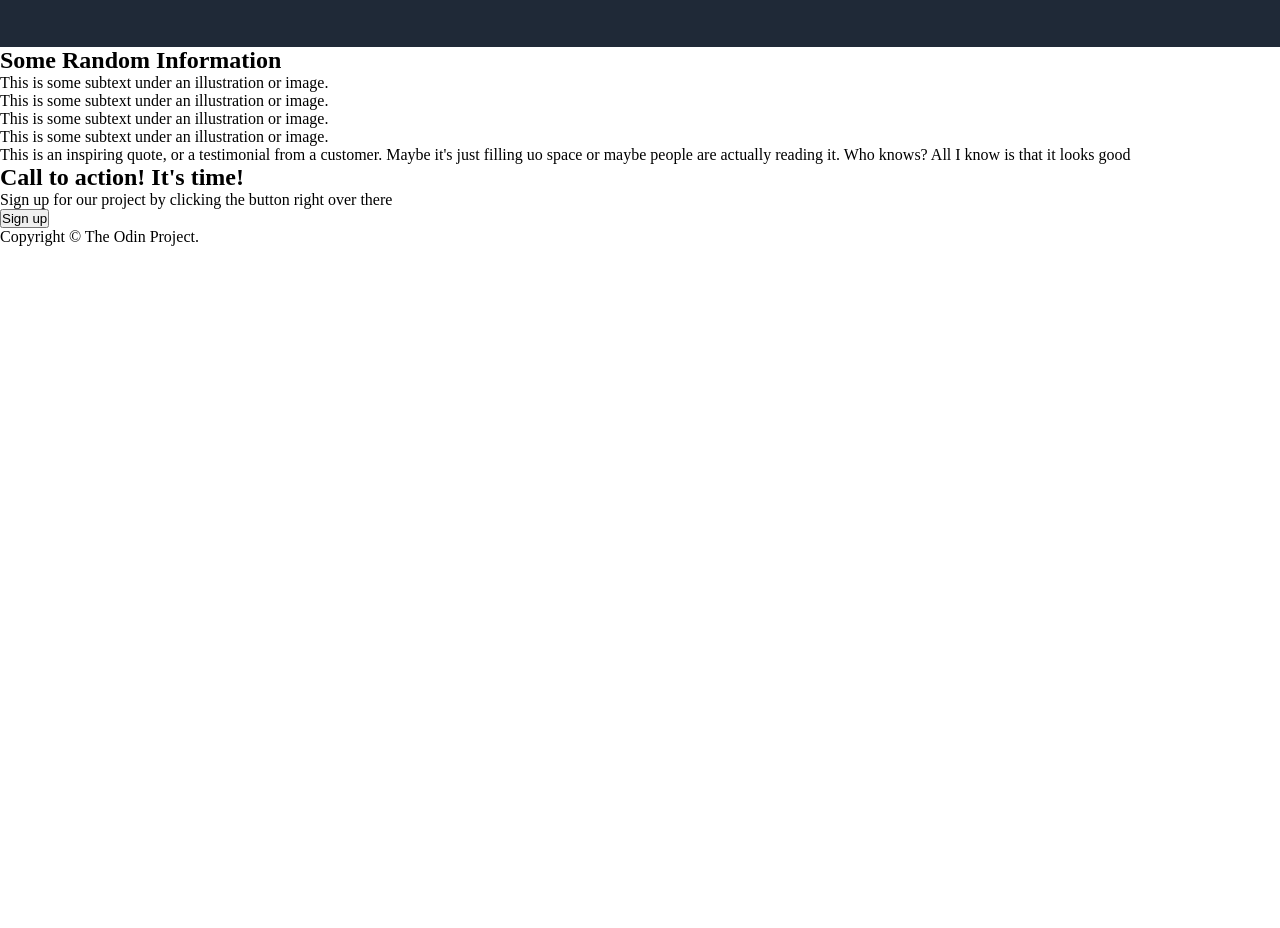
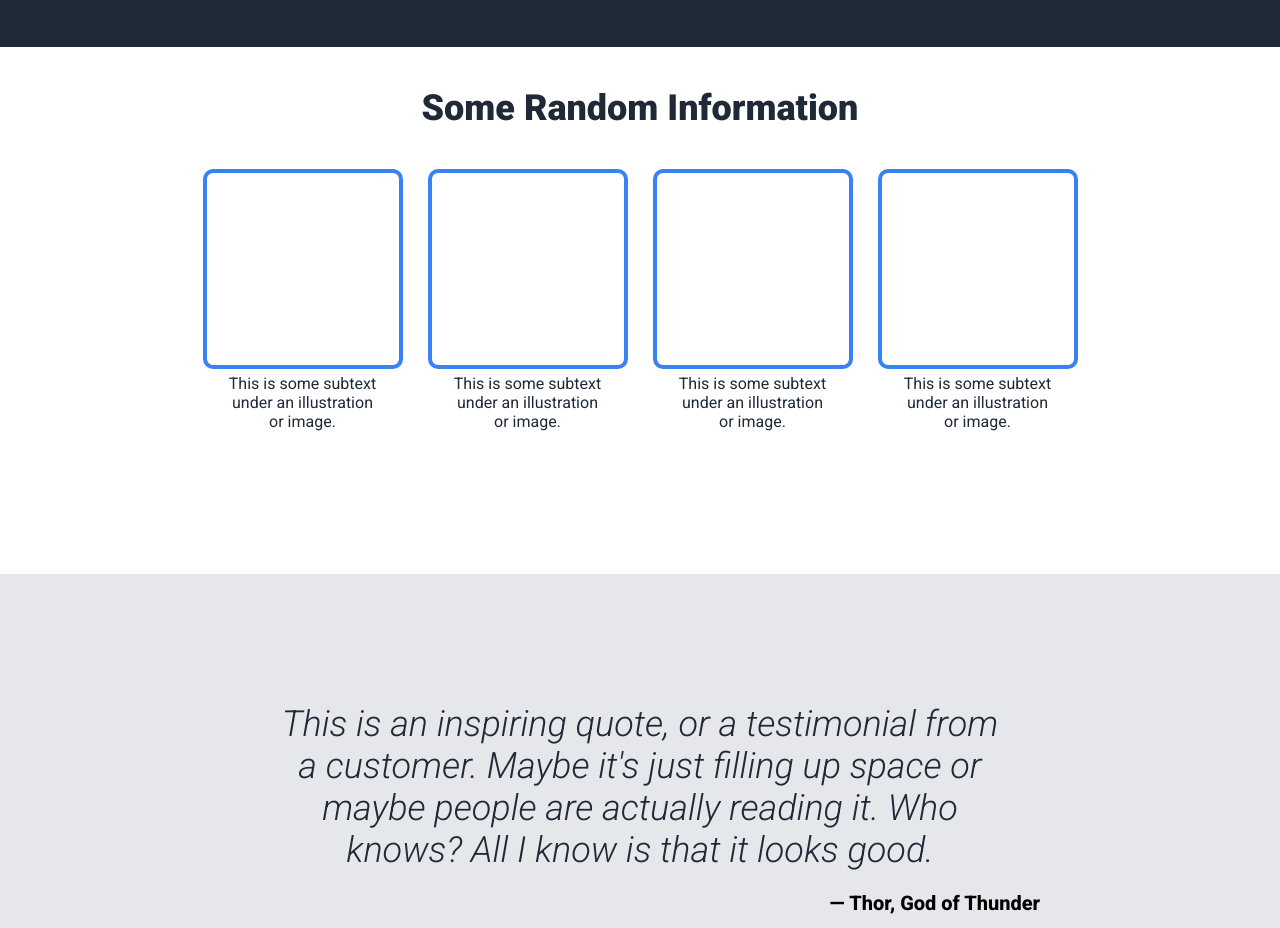
Before and after one commit to CharliLopez/css-project, a plain HTML site: page index.html in a window 1280 px wide. Shown: the part 444-1372 px from the top of the page. Before the commit the page ends 800 px from the top, so only its background shows below. Drawn offline with Linux system fonts and the light colour scheme.

Commit message:
completed two more sections with css

```diff
--- a/index.html
+++ b/index.html
@@ -43,37 +43,53 @@
     </div>
 
     <section class="two">
-        <h2> Some Random Information</h2>
+        <h2 class="heading2"> Some Random Information</h2>
 
         <div class="bigbox">
 
             <div class="boxone">
-            <div class="graybox"></div>
+                  <div class="borderbox"></div>
+                      <div class="paradiv">
                          <p>This is some subtext under an illustration or image.</p>
                      </div>
+            </div>
+
 
             <div class="boxone">
-            <div class="graybox"></div>
+                <div class="borderbox"></div>
+                    <div class="paradiv">
                        <p>This is some subtext under an illustration or image.</p>
                    </div>
+          </div>
+
 
           <div class="boxone">
-            <div class="graybox"></div>
+            <div class="borderbox"></div>
+                <div class="paradiv">
                    <p>This is some subtext under an illustration or image.</p>
                </div>
+      </div>
+
 
       <div class="boxone">
-            <div class="graybox"></div>
+        <div class="borderbox"></div>
+            <div class="paradiv">
                <p>This is some subtext under an illustration or image.</p>
            </div>
+  </div>
+
 
         </div>
     </section>
 
     <div class="three">
-        <p>This is an inspiring quote, or a testimonial from a customer.
-            Maybe it's just filling uo space or maybe people are actually reading it. Who knows? All I know is that it looks good
+        <div class="testimonial-box">
+          <p class="testimonial">
+            This is an inspiring quote, or a testimonial from a customer.
+            Maybe it's just filling up space or maybe people are actually reading it. Who knows? All I know is that it looks good.
           </p>
+          <p class="speaker">— Thor, God of Thunder</p>
+        </div>
       </div>
 
     <div class="four">
@@ -85,5 +101,8 @@
     <footer>
         <p>Copyright  &#169; The Odin Project.</p>
     </footer>
+
+
+
 </body>
 </html>
--- a/style.css
+++ b/style.css
@@ -2,6 +2,7 @@
     margin: 0;
     padding: 0;
     box-sizing: border-box;
+    font-family: 'Roboto', Courier, monospace;
 }
 
 header {
@@ -80,8 +81,105 @@ header {
     background-color: rgb(190, 190, 190);
     height: 260px;
     width: 400px;
-   display: flex;
-   justify-content: center;
-   align-items: center;
-   margin: 0 150px 50px 0px;
+    display: flex;
+    justify-content: center;
+    align-items: center;
+    margin: 0 150px 50px 0px;
 }
+
+
+.heading2 {
+    font-size: 36px;
+    color: #1f2937;
+    font-weight: 900;
+    text-align: center;
+    display: block;
+    padding: 10px;
+    margin: 30px;
+}
+
+.bigbox {
+  display: flex;
+  justify-content: center;
+  gap: 25px;
+}
+
+.borderbox {
+  background-color: #ffffff;
+  width: 200px;
+  height: 200px;
+  border: 4px solid #3882f6;
+  border-radius: 10px;
+}
+
+.paradiv {
+  width: 150px;
+  height: 50px;
+  text-align: center;
+  margin: 5px;
+  margin-left: 25px;
+  margin-bottom: 150px;
+  color: #1f2937;
+}
+
+
+.three {
+  background-color: #e5e7eb;
+  width: auto;
+  height: 450px;
+  display: flex;
+  justify-content: center;  /* Horizontal */
+  align-items: center;
+  padding: 20px;
+}
+
+.testimonial {
+  color: #1f2937;
+  font-weight: 300;
+  font-style: italic;
+  font-size: 36px;
+  text-align: center;
+  padding: 20px 40px;
+  max-width: 800px;
+}
+
+
+.speaker {
+  font-size: 20px;
+  text-align: right;
+  font-weight: 800;
+}
+
+
+
+
+/*
+.three {
+  background-color: #e5e7eb;
+  height: 450px;
+  display: flex;
+  justify-content: center;
+  align-items: center;
+  padding: 20px;
+}
+
+.testimonial-box {
+  max-width: 800px;
+  padding: 20px 40px;
+  text-align: center;
+}
+
+.testimonial {
+  color: #1f2937;
+  font-weight: 300;
+  font-style: italic;
+  font-size: 28px;
+  margin-bottom: 20px;
+}
+
+.speaker {
+  font-size: 20px;
+  text-align: right;
+  font-weight: 800;
+  color: #1f2937;
+} */
```
Lines whose indentation alone changed are shown as unchanged.
